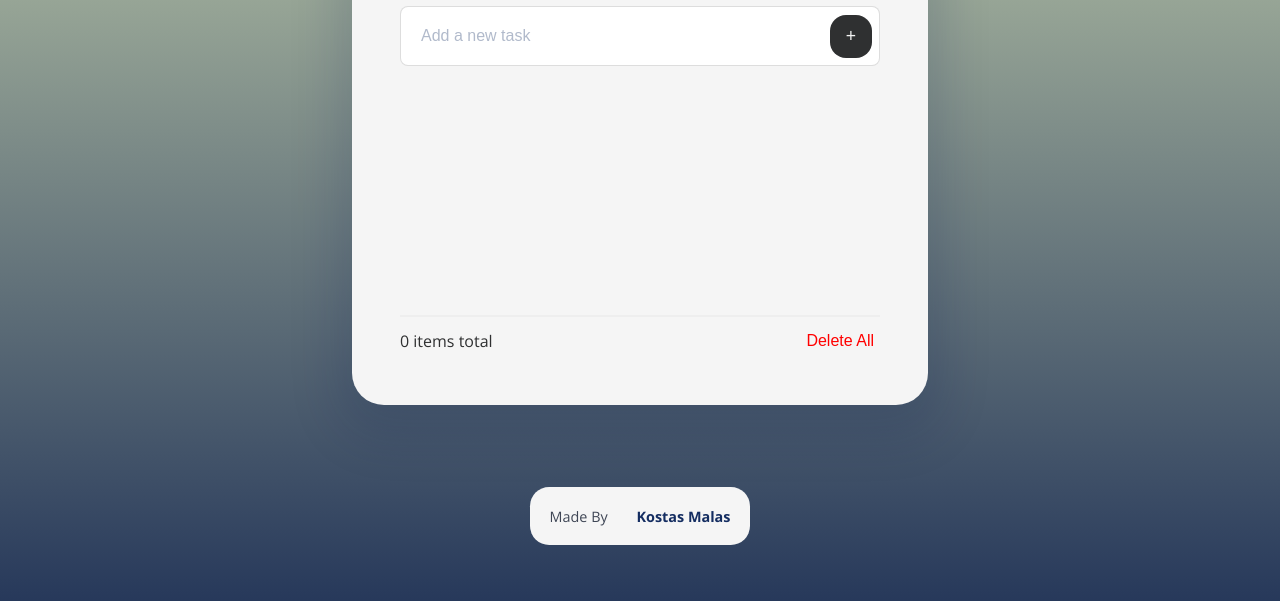
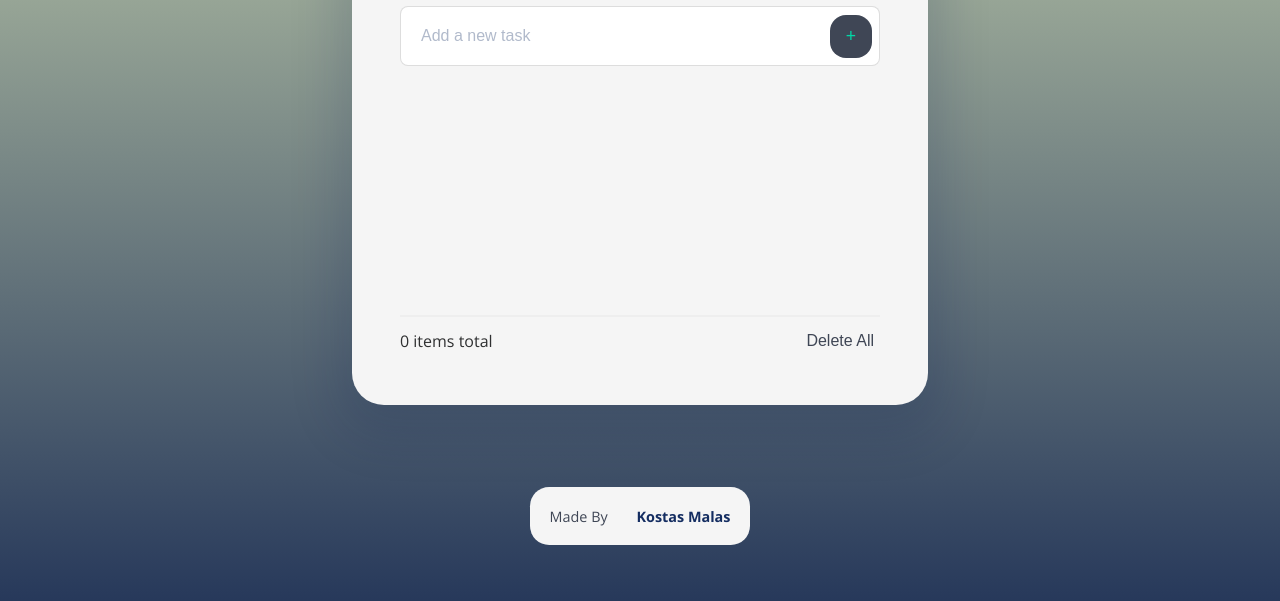
Before and after one commit to falkostas/To-Do-List, a plain HTML site: page index.html in a window 1280 px wide. In both pictures the pointer is over the button 850 px from the left and 209 px from the top of the page. Shown: the part 173-774 px from the top of the page. Drawn offline with nearby package versions, Linux system fonts and the light colour scheme.

Commit message:
changed button colors

```diff
--- a/style.css
+++ b/style.css
@@ -32,6 +32,12 @@ body {
   position: absolute;
   right: 0.5rem;
   bottom: 0.5rem;
+  cursor: pointer;
+}
+
+.btn:hover {
+  color: var(--green);
+  background-color: var(--grey-dark);
 }
 
 h1,
@@ -161,8 +167,15 @@ input[type="checkbox"]:checked::before {
 .counter-container button {
   border: none;
   background-color: transparent;
+  color: var(--grey-dark);
+  font-size: 1rem;
+  cursor: pointer;
+  border-radius: 20px;
+}
+
+.counter-container button:hover {
   color: red;
-  font-size: 1rem;
+  background-color: rgba(138, 136, 136, 0.596);
 }
 
 .footer {
```
